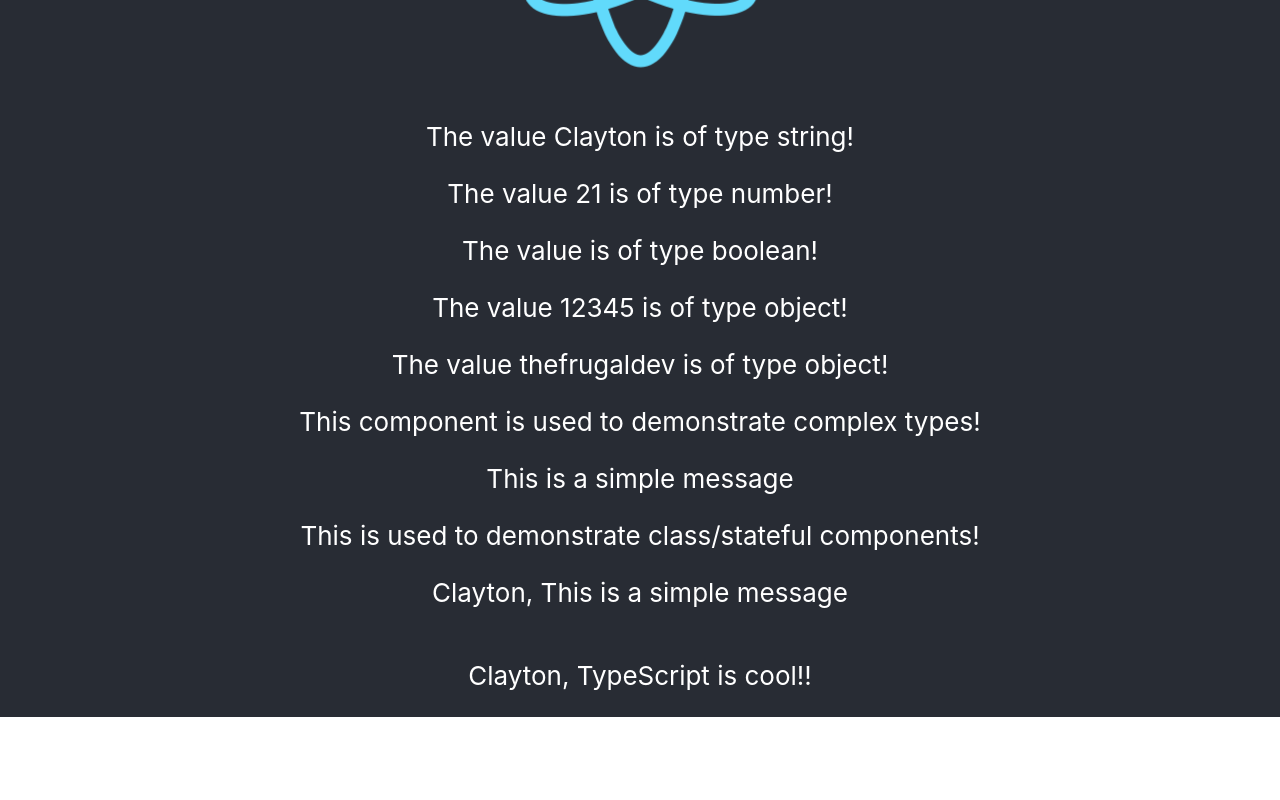
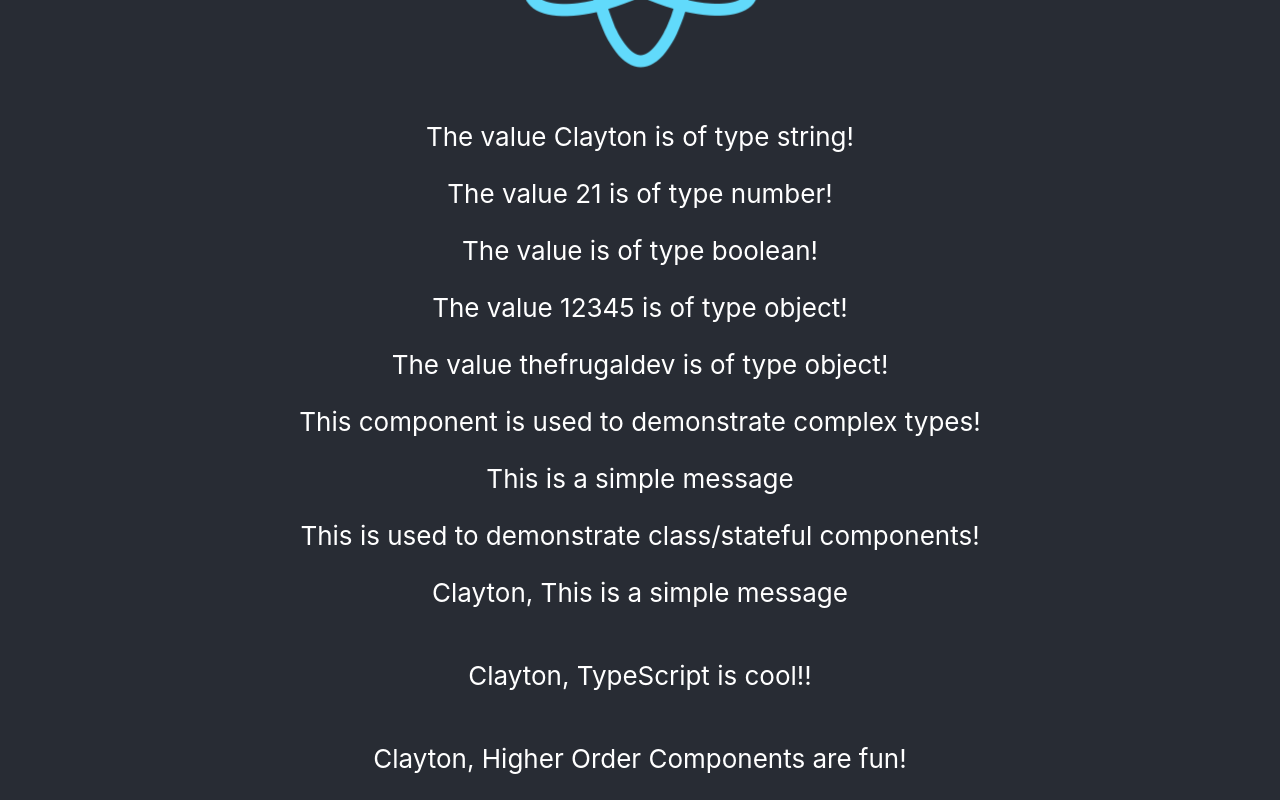
Before and after one commit to thefrugaldev/react-typescript-example, a React (Create React App) app: page / in a window 1280 px wide. Shown: the part 225-1025 px from the top of the page. Before the commit the page ends 942 px from the top, so only its background shows below. Built offline with nearby package versions, Linux system fonts and the light colour scheme.

Commit message:
:loudspeaker: higher-order components

```diff
--- a/src/App.tsx
+++ b/src/App.tsx
@@ -8,6 +8,7 @@ import StatelessComponent from "./components/stateless-component";
 import ClassComponent from "./components/class-component";
 import Interface from "./components/interface";
 import StateComponent from "./components/state";
+import HOC from "./components/higher-order-component";
 
 function App() {
   return (
@@ -20,6 +21,7 @@ function App() {
         <ClassComponent />
         <Interface name="Clayton" message="This is a simple message" />
         <StateComponent />
+        <HOC />
       </header>
     </div>
   );
--- /dev/null
+++ b/src/components/higher-order-component.tsx
@@ -0,0 +1,31 @@
+import React from "react";
+
+const HigherOrderComponent: React.FC<{ name: string; message: string }> = ({
+  name,
+  message,
+}) => {
+  return (
+    <div>
+      <p>
+        {name}, {message}
+      </p>
+    </div>
+  );
+};
+
+const withMessage = (
+  WrappedComponent: React.FC<{ name: string; message: string }>
+) => {
+  const name = "Clayton";
+  const message = "Higher Order Components are fun!";
+
+  return class extends React.Component {
+    render() {
+      return <WrappedComponent name={name} message={message} />;
+    }
+  };
+};
+
+const HOC = withMessage(HigherOrderComponent);
+
+export default HOC;
```
